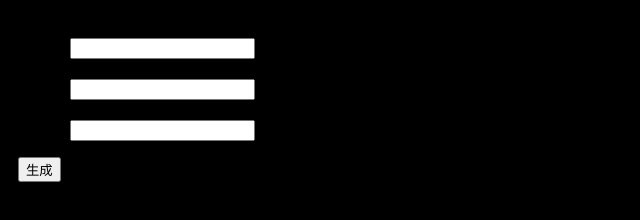
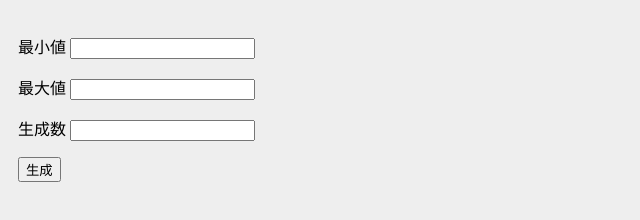
Before and after one commit to SatooRu65536/randomNominate, a plain HTML site: page index.html in a window 1280 px wide. Shown: the whole page, without its empty margins (0-640 px from the left). Drawn offline with Linux system fonts and the light colour scheme.

Commit message:
戻した

```diff
--- a/index.css
+++ b/index.css
@@ -1,6 +1,6 @@
 body {
     padding: 10px;
-    background-color: #000;
+    background-color: #eee;
 }
 
 #display {
```
